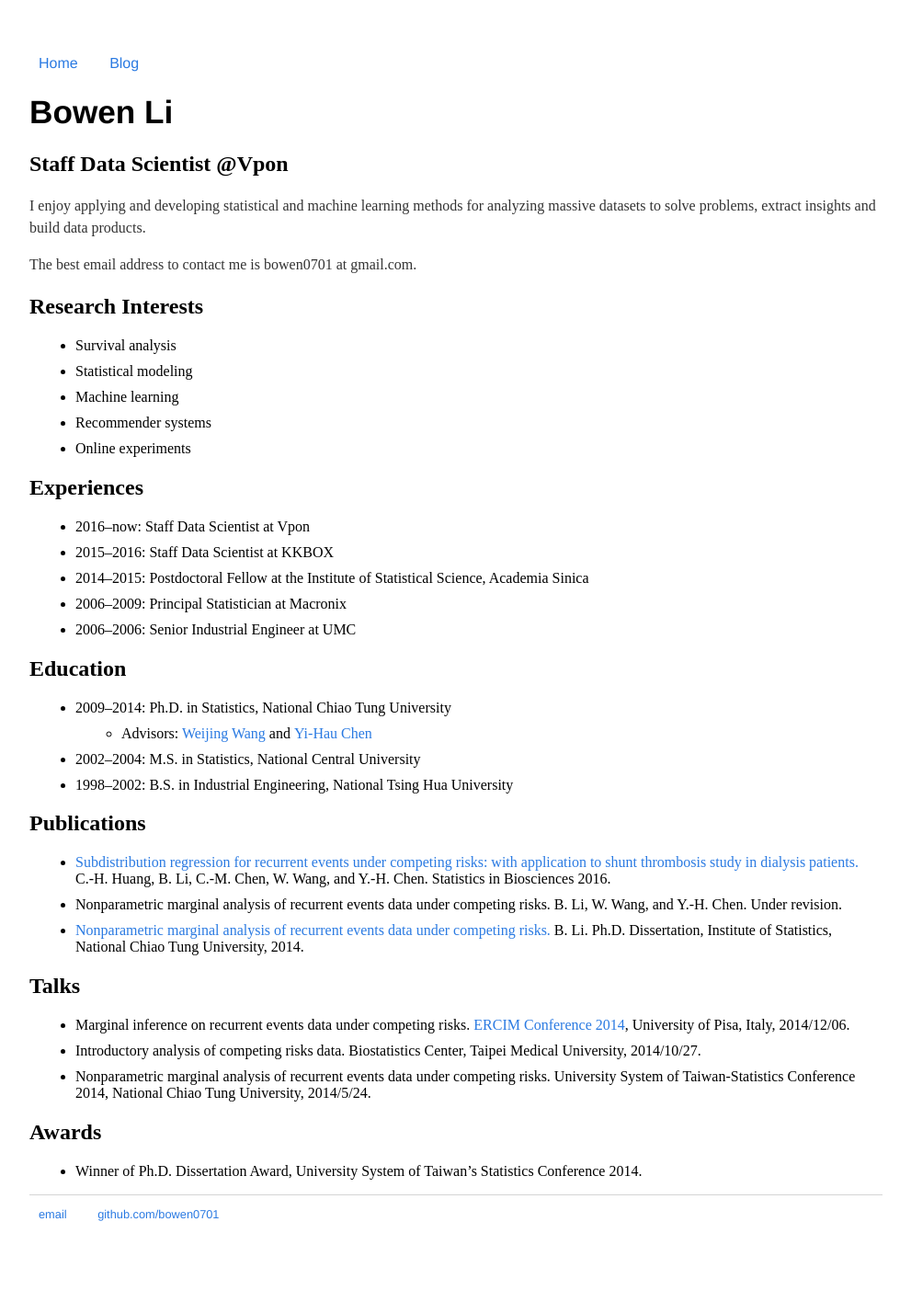
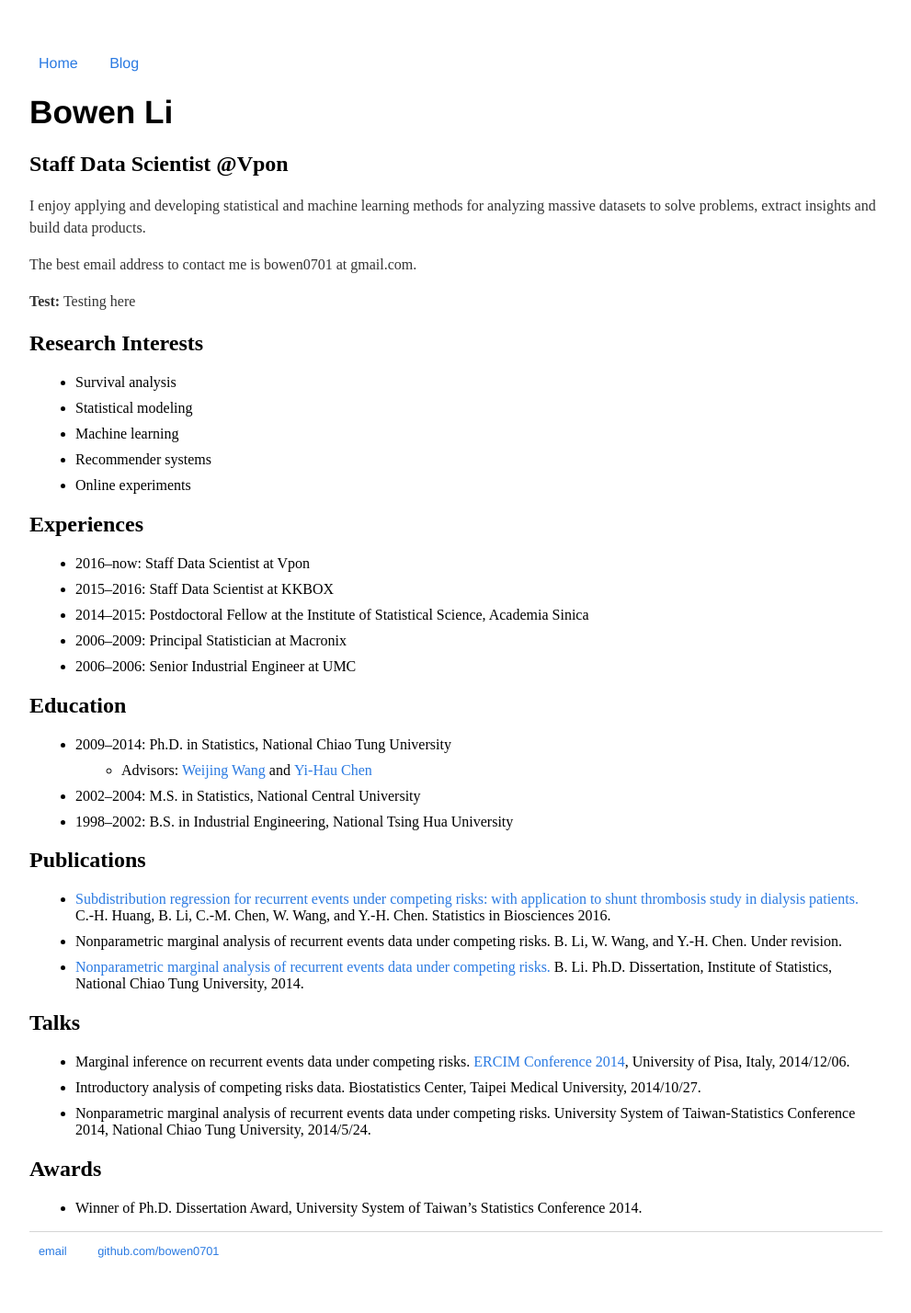
Before and after one commit to bowen0701/bowen0701.github.io, a Jekyll site: the page built from index.md, in a window 1280 px wide. Shown: the whole page at 92% size, without its empty margins (144-1135 px from the left). Built offline with Jekyll 4.4.1, drawn with Linux system fonts in a browser that asks for light colours; before the commit the page ends 1388 px from its top, so only the background shows below that.

Commit message:
Update index.md

```diff
--- a/index.md
+++ b/index.md
@@ -10,6 +10,8 @@ title: Bowen Li's Website
 I enjoy applying and developing statistical and machine learning methods for analyzing massive datasets to solve problems, extract insights and build data products.
 
 The best email address to contact me is bowen0701 at gmail.com.
+
+**Test:** Testing here
 
 ## Research Interests
 - Survival analysis
```
